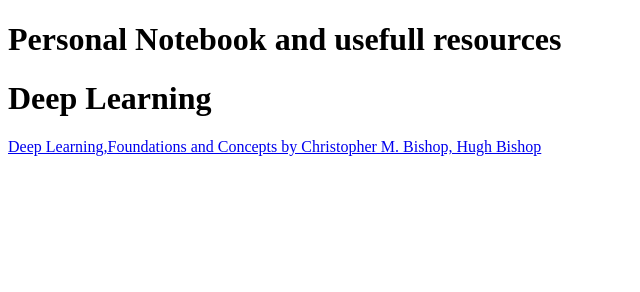
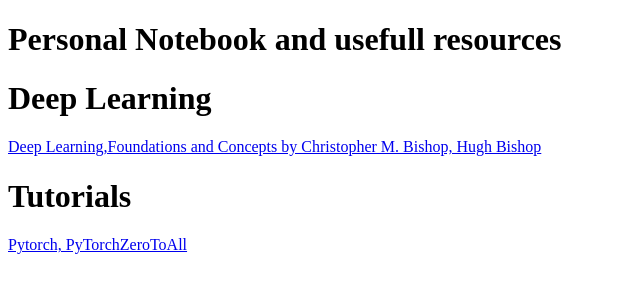
Before and after one commit to psotogomez/notebook, a plain HTML site: page index.html in a window 1280 px wide. Shown: the whole page, without its empty margins (0-640 px from the left). Drawn offline with Linux system fonts and the light colour scheme.

Commit message:
feat(Tutorial): pytorch

```diff
--- a/index.html
+++ b/index.html
@@ -13,5 +13,10 @@
         <h1>Deep Learning</h1>
         <a href="https://www.bishopbook.com">Deep Learning,Foundations and Concepts by Christopher M. Bishop, Hugh Bishop</a>
     </div>
+
+    <div>
+        <h1>Tutorials</h1>
+        <a href="https://www.youtube.com/playlist?list=PLlMkM4tgfjnJ3I-dbhO9JTw7gNty6o_2m">Pytorch, PyTorchZeroToAll</a>
+    </div>
 </body>
 </html>
```
